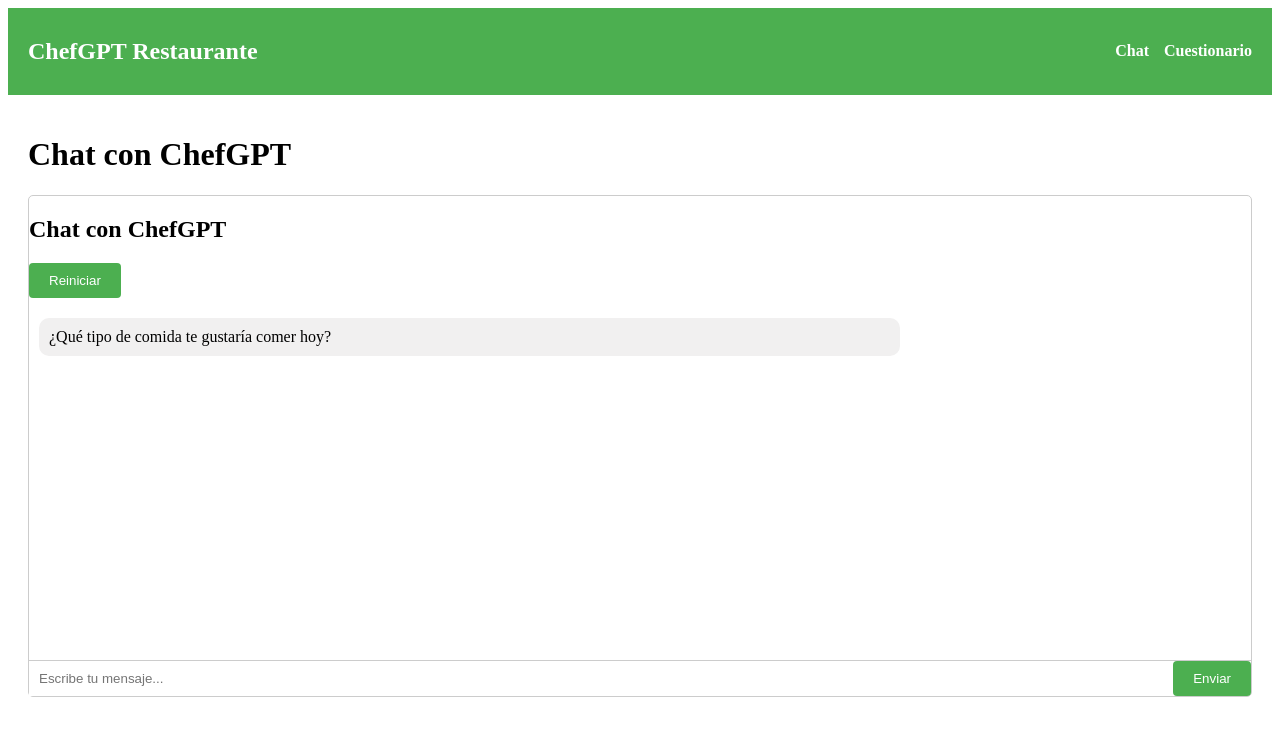
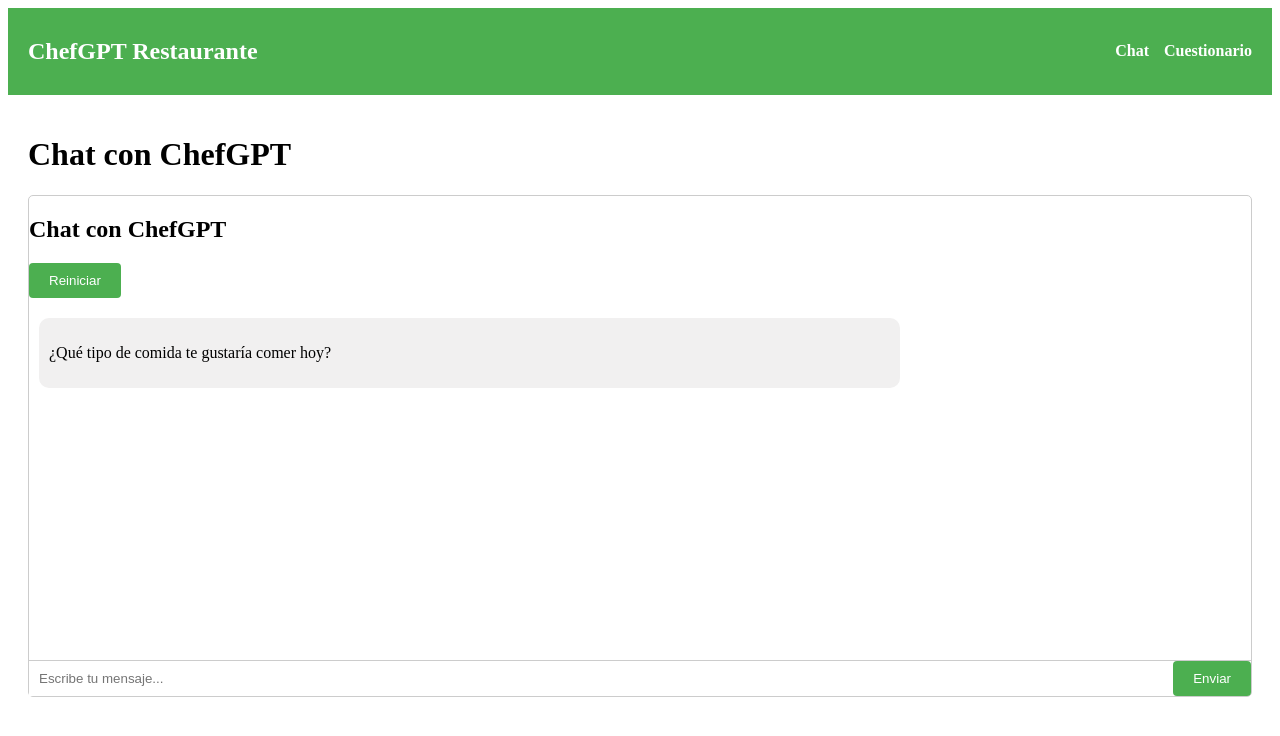
Before and after one commit to Ikerdiazmontilla/gastrogpt, a React (Create React App) app: page /chat in a window 1280 px wide. Shown: the top 736 px of the page. Built offline with nearby package versions, Linux system fonts and the light colour scheme.

Commit message:
Render markdown response from chat correctly

```diff
--- a/package.json
+++ b/package.json
@@ -8,6 +8,7 @@
     "@testing-library/user-event": "^13.5.0",
     "react": "^18.3.1",
     "react-dom": "^18.3.1",
+    "react-markdown": "^9.0.1",
     "react-router-dom": "^6.26.2",
     "react-scripts": "5.0.1",
     "web-vitals": "^2.1.4"
--- a/src/components/Chat/Chat.js
+++ b/src/components/Chat/Chat.js
@@ -1,4 +1,5 @@
 import React, { useState, useEffect, useRef } from 'react';
+import ReactMarkdown from 'react-markdown';
 import './Chat.css';
 
 const Chat = () => {
@@ -73,13 +74,16 @@ const Chat = () => {
     <div className="chat-container">
       <div className="header">
         <h2>Chat con ChefGPT</h2>
-        {/* Botón para reiniciar la conversación (opcional) */}
         <button onClick={handleReset} className="reset-button">Reiniciar</button>
       </div>
       <div className="messages">
         {messages.map((msg, index) => (
           <div key={index} className={`message ${msg.sender}`}>
-            <span>{msg.text}</span>
+            {msg.sender === 'bot' ? (
+              <ReactMarkdown>{msg.text}</ReactMarkdown>
+            ) : (
+              <span>{msg.text}</span>
+            )}
           </div>
         ))}
         <div ref={messagesEndRef} />
--- a/src/components/Questionnaire/Questionnaire.js
+++ b/src/components/Questionnaire/Questionnaire.js
@@ -1,5 +1,6 @@
 import React, { useState } from 'react';
 import './Questionnaire.css';
+import ReactMarkdown from 'react-markdown';
 
 const Questionnaire = () => {
   const [form, setForm] = useState({
@@ -111,7 +112,7 @@ const Questionnaire = () => {
       {result && (
         <div className="result">
           <h3>Recomendaciones:</h3>
-          <p>{result}</p>
+          <p><ReactMarkdown>{result}</ReactMarkdown></p>
         </div>
       )}
     </div>
```
Also changed, not shown: notes.txt, 2 other files (tests, documents, lock files or other folders).
